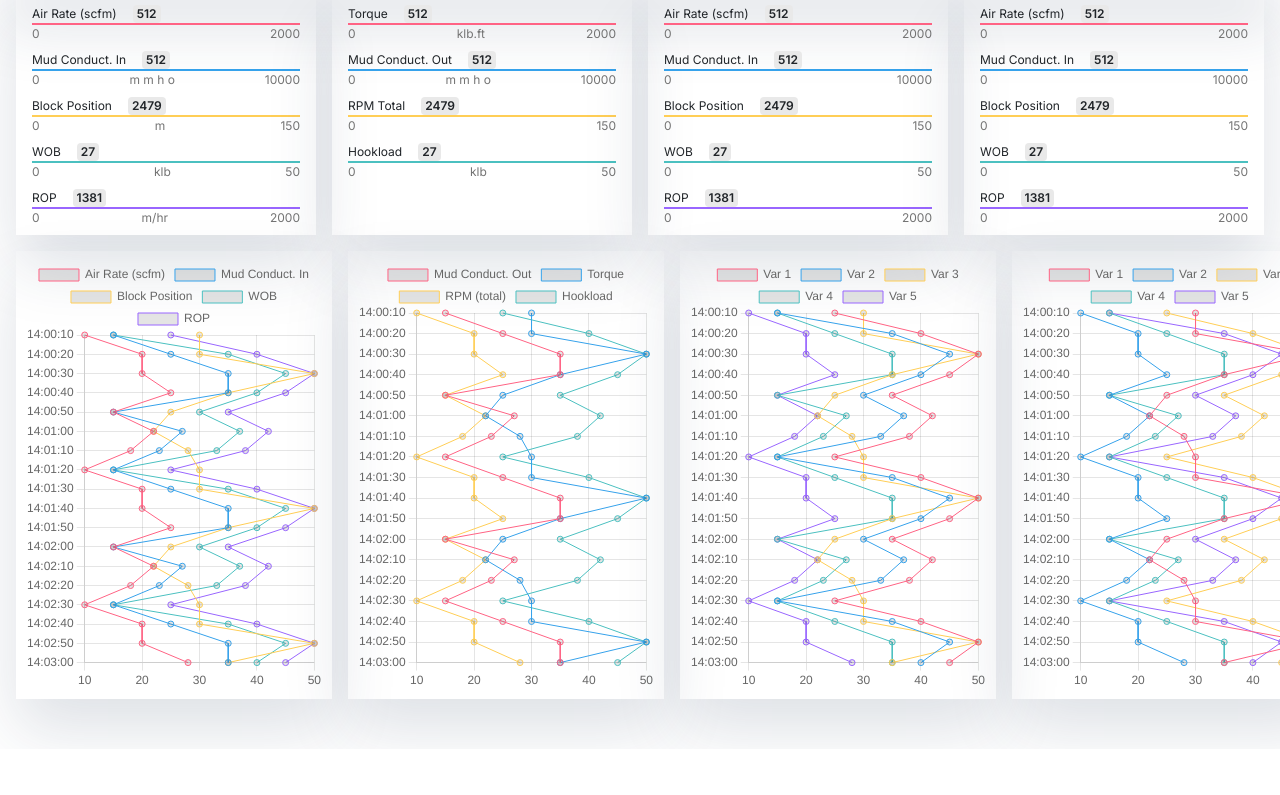
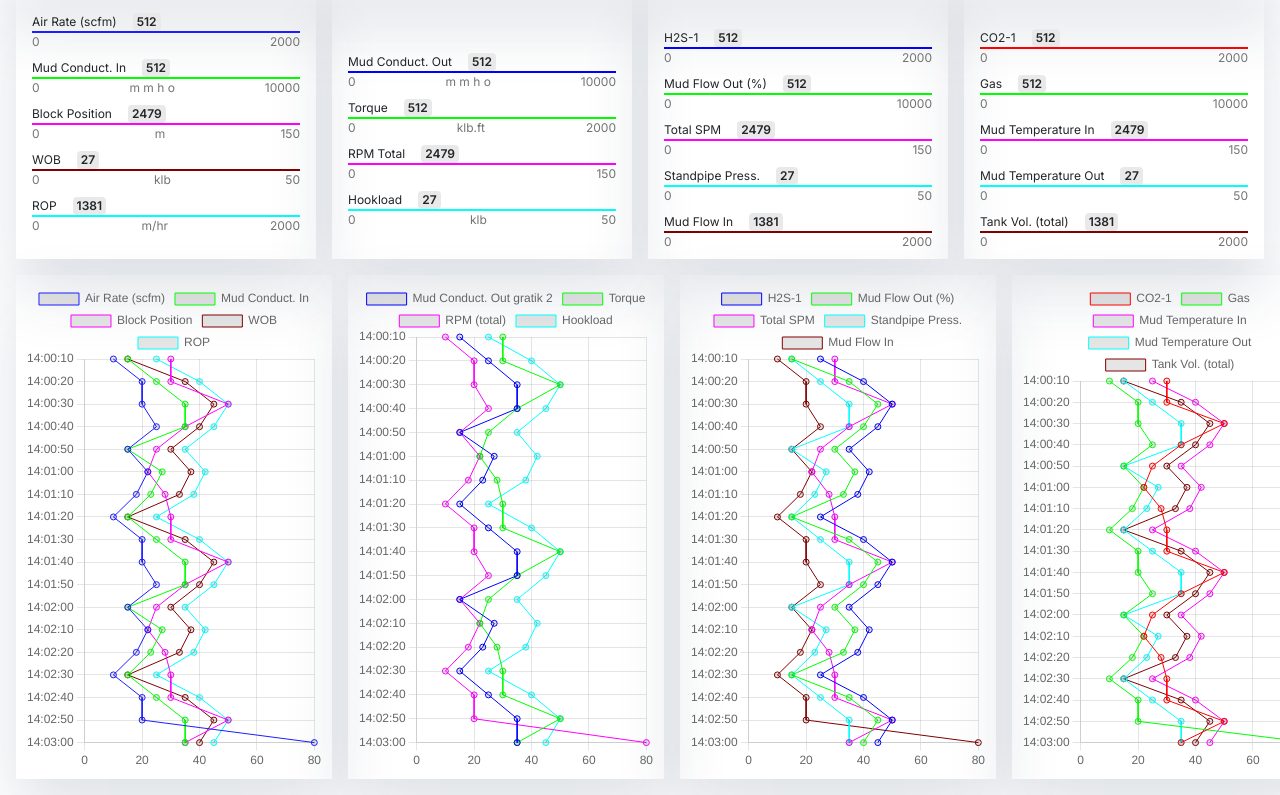
Before and after one commit to prasetyoedi/Dashboard-PDU-master, a plain HTML site: page dashboard.html in a window 1280 px wide. Shown: the part 51-846 px from the top of the page. Before the commit the page ends 800 px from the top, so only its background shows below. Drawn offline with nearby package versions, Linux system fonts and the light colour scheme.

Commit message:
update chart js

```diff
--- a/dashboard.html
+++ b/dashboard.html
@@ -46,11 +46,11 @@
         <!-- Legenda chart 1 -->
         <div class="w-100 shadow-box px-3 py-2">
             <div class="mb-2">
-                <div class="d-flex align-items-center gap-3">
+                <div class="d-flex align-items-center gap-3 mt-2">
                     <span class="bodytext">Air Rate (scfm)</span>
                     <div class="tag">512</div>
                 </div>
-                <div style="height: 2px; background-color: rgba(255, 99, 132, 1);"></div>
+                <div style="height: 2px; background-color: #1d1dff;"></div>
                 <div class="d-flex align-items-center justify-content-between">
                     <span class="bodytext gray">0</span>
                     <span class="bodytext gray">2000</span>
@@ -61,7 +61,7 @@
                     <span class="bodytext">Mud Conduct. In</span>
                     <div class="tag">512</div>
                 </div>
-                <div style="height: 2px; background-color: rgba(54, 162, 235, 1);"></div>
+                <div style="height: 2px; background-color:#00ff00;"></div>
                 <div class="d-flex align-items-center justify-content-between">
                     <span class="bodytext gray">0</span>
                     <span class="bodytext gray">m m h o</span>
@@ -73,7 +73,7 @@
                     <span class="bodytext">Block Position</span>
                     <div class="tag">2479</div>
                 </div>
-                <div style="height: 2px; background-color: rgba(255, 206, 86, 1);"></div>
+                <div style="height: 2px; background-color: #ff00ff;"></div>
                 <div class="d-flex align-items-center justify-content-between">
                     <span class="bodytext gray">0</span>
                     <span class="bodytext gray">m</span>
@@ -85,7 +85,7 @@
                     <span class="bodytext">WOB</span>
                     <div class="tag">27</div>
                 </div>
-                <div style="height: 2px; background-color: rgba(75, 192, 192, 1);"></div>
+                <div style="height: 2px; background-color: #800000;"></div>
                 <div class="d-flex align-items-center justify-content-between">
                     <span class="bodytext gray">0</span>
                     <span class="bodytext gray">klb</span>
@@ -97,7 +97,7 @@
                     <span class="bodytext">ROP</span>
                     <div class="tag">1381</div>
                 </div>
-                <div style="height: 2px; background-color: rgba(153, 102, 255, 1);"></div>
+                <div style="height: 2px; background-color: #00ffff;"></div>
                 <div class="d-flex align-items-center justify-content-between">
                     <span class="bodytext gray">0</span>
                     <span class="bodytext gray">m/hr</span>
@@ -109,35 +109,37 @@
         <!-- Legenda chart 2 -->
         <div class="w-100 shadow-box px-3 py-2">
             <div class="mb-2">
+                <div class="d-flex align-items-center gap-3 mt-5">
+                    <span class="bodytext">Mud Conduct. Out</span>
+                    <div class="tag">512</div>
+                </div>
+                <div style="height: 2px; background-color: #0000ff;"></div>
+                <div class="d-flex align-items-center justify-content-between">
+                    <span class="bodytext gray">0</span>
+                    <span class="bodytext gray">m m h o</span>
+                    <span class="bodytext gray">10000</span>
+                </div>
+            </div>
+
+            <div class="mb-2">
                 <div class="d-flex align-items-center gap-3">
                     <span class="bodytext">Torque</span>
                     <div class="tag">512</div>
                 </div>
-                <div style="height: 2px; background-color: rgba(255, 99, 132, 1);"></div>
+                <div style="height: 2px; background-color: #00ff00;"></div>
                 <div class="d-flex align-items-center justify-content-between">
                     <span class="bodytext gray">0</span>
                     <span class="bodytext gray">klb.ft</span>
                     <span class="bodytext gray">2000</span>
                 </div>
             </div>
-            <div class="mb-2">
-                <div class="d-flex align-items-center gap-3">
-                    <span class="bodytext">Mud Conduct. Out</span>
-                    <div class="tag">512</div>
-                </div>
-                <div style="height: 2px; background-color: rgba(54, 162, 235, 1);"></div>
-                <div class="d-flex align-items-center justify-content-between">
-                    <span class="bodytext gray">0</span>
-                    <span class="bodytext gray">m m h o</span>
-                    <span class="bodytext gray">10000</span>
-                </div>
-            </div>
+
             <div class="mb-2">
                 <div class="d-flex align-items-center gap-3">
                     <span class="bodytext">RPM Total</span>
                     <div class="tag">2479</div>
                 </div>
-                <div style="height: 2px; background-color: rgba(255, 206, 86, 1);"></div>
+                <div style="height: 2px; background-color: #ff00ff"></div>
                 <div class="d-flex align-items-center justify-content-between">
                     <span class="bodytext gray">0</span>
                     <span class="bodytext gray">150</span>
@@ -148,7 +150,7 @@
                     <span class="bodytext">Hookload</span>
                     <div class="tag">27</div>
                 </div>
-                <div style="height: 2px; background-color: rgba(75, 192, 192, 1);"></div>
+                <div style="height: 2px; background-color: #00ffff"></div>
                 <div class="d-flex align-items-center justify-content-between">
                     <span class="bodytext gray">0</span>
                     <span class="bodytext gray">klb</span>
@@ -160,11 +162,11 @@
         <!-- Legenda chart 3 -->
         <div class="w-100 shadow-box px-3 py-2">
             <div class="mb-2">
-                <div class="d-flex align-items-center gap-3">
-                    <span class="bodytext">Air Rate (scfm)</span>
+                <div class="d-flex align-items-center gap-3 mt-4">
+                    <span class="bodytext">H2S-1</span>
                     <div class="tag">512</div>
                 </div>
-                <div style="height: 2px; background-color: rgba(255, 99, 132, 1);"></div>
+                <div style="height: 2px; background-color: #0000ff;"></div>
                 <div class="d-flex align-items-center justify-content-between">
                     <span class="bodytext gray">0</span>
                     <span class="bodytext gray">2000</span>
@@ -172,10 +174,10 @@
             </div>
             <div class="mb-2">
                 <div class="d-flex align-items-center gap-3">
-                    <span class="bodytext">Mud Conduct. In</span>
+                    <span class="bodytext">Mud Flow Out (%)</span>
                     <div class="tag">512</div>
                 </div>
-                <div style="height: 2px; background-color: rgba(54, 162, 235, 1);"></div>
+                <div style="height: 2px; background-color: #00ff00;"></div>
                 <div class="d-flex align-items-center justify-content-between">
                     <span class="bodytext gray">0</span>
                     <span class="bodytext gray">10000</span>
@@ -183,10 +185,10 @@
             </div>
             <div class="mb-2">
                 <div class="d-flex align-items-center gap-3">
-                    <span class="bodytext">Block Position</span>
+                    <span class="bodytext">Total SPM</span>
                     <div class="tag">2479</div>
                 </div>
-                <div style="height: 2px; background-color: rgba(255, 206, 86, 1);"></div>
+                <div style="height: 2px; background-color: #ff00ff;"></div>
                 <div class="d-flex align-items-center justify-content-between">
                     <span class="bodytext gray">0</span>
                     <span class="bodytext gray">150</span>
@@ -194,10 +196,10 @@
             </div>
             <div class="mb-2">
                 <div class="d-flex align-items-center gap-3">
-                    <span class="bodytext">WOB</span>
+                    <span class="bodytext">Standpipe Press.</span>
                     <div class="tag">27</div>
                 </div>
-                <div style="height: 2px; background-color: rgba(75, 192, 192, 1);"></div>
+                <div style="height: 2px; background-color: #00ffff"></div>
                 <div class="d-flex align-items-center justify-content-between">
                     <span class="bodytext gray">0</span>
                     <span class="bodytext gray">50</span>
@@ -205,10 +207,10 @@
             </div>
             <div>
                 <div class="d-flex align-items-center gap-3">
-                    <span class="bodytext">ROP</span>
+                    <span class="bodytext">Mud Flow In</span>
                     <div class="tag">1381</div>
                 </div>
-                <div style="height: 2px; background-color: rgba(153, 102, 255, 1);"></div>
+                <div style="height: 2px; background-color: #800000"></div>
                 <div class="d-flex align-items-center justify-content-between">
                     <span class="bodytext gray">0</span>
                     <span class="bodytext gray">2000</span>
@@ -219,11 +221,11 @@
         <!-- Legenda chart 4 -->
         <div class="w-100 shadow-box px-3 py-2">
             <div class="mb-2">
-                <div class="d-flex align-items-center gap-3">
-                    <span class="bodytext">Air Rate (scfm)</span>
+                <div class="d-flex align-items-center gap-3 mt-4">
+                    <span class="bodytext">CO2-1</span>
                     <div class="tag">512</div>
                 </div>
-                <div style="height: 2px; background-color: rgba(255, 99, 132, 1);"></div>
+                <div style="height: 2px; background-color: #ff0000;"></div>
                 <div class="d-flex align-items-center justify-content-between">
                     <span class="bodytext gray">0</span>
                     <span class="bodytext gray">2000</span>
@@ -231,10 +233,10 @@
             </div>
             <div class="mb-2">
                 <div class="d-flex align-items-center gap-3">
-                    <span class="bodytext">Mud Conduct. In</span>
+                    <span class="bodytext">Gas</span>
                     <div class="tag">512</div>
                 </div>
-                <div style="height: 2px; background-color: rgba(54, 162, 235, 1);"></div>
+                <div style="height: 2px; background-color: #00ff00"></div>
                 <div class="d-flex align-items-center justify-content-between">
                     <span class="bodytext gray">0</span>
                     <span class="bodytext gray">10000</span>
@@ -242,10 +244,10 @@
             </div>
             <div class="mb-2">
                 <div class="d-flex align-items-center gap-3">
-                    <span class="bodytext">Block Position</span>
+                    <span class="bodytext">Mud Temperature In</span>
                     <div class="tag">2479</div>
                 </div>
-                <div style="height: 2px; background-color: rgba(255, 206, 86, 1);"></div>
+                <div style="height: 2px; background-color: #ff00ff"></div>
                 <div class="d-flex align-items-center justify-content-between">
                     <span class="bodytext gray">0</span>
                     <span class="bodytext gray">150</span>
@@ -253,10 +255,10 @@
             </div>
             <div class="mb-2">
                 <div class="d-flex align-items-center gap-3">
-                    <span class="bodytext">WOB</span>
+                    <span class="bodytext">Mud Temperature Out</span>
                     <div class="tag">27</div>
                 </div>
-                <div style="height: 2px; background-color: rgba(75, 192, 192, 1);"></div>
+                <div style="height: 2px; background-color: #00ffff"></div>
                 <div class="d-flex align-items-center justify-content-between">
                     <span class="bodytext gray">0</span>
                     <span class="bodytext gray">50</span>
@@ -264,20 +266,20 @@
             </div>
             <div>
                 <div class="d-flex align-items-center gap-3">
-                    <span class="bodytext">ROP</span>
+                    <span class="bodytext">Tank Vol. (total)</span>
                     <div class="tag">1381</div>
                 </div>
-                <div style="height: 2px; background-color: rgba(153, 102, 255, 1);"></div>
-                <div class="d-flex align-items-center justify-content-between">
-                    <span class="bodytext gray">0</span>
-                    <span class="bodytext gray">2000</span>
-                </div>
+                <div style="height: 2px; background-color: #800000"></div>
+            </div>
+            <div class="d-flex align-items-center justify-content-between">
+                <span class="bodytext gray">0</span>
+                <span class="bodytext gray">2000</span>
             </div>
         </div>
-
+    </div>
     </div>
 
-    <div class="d-flex gap-3 p-3" style="height: 60vh">
+    <div class="d-flex gap-3 p-3" style="height: 67vh">
         <div class="shadow-box p-2 w-100">
             <canvas class="chart" id="myChart1"></canvas>
         </div>
--- a/script.js
+++ b/script.js
@@ -17,9 +17,8 @@ while (start <= end) {
 
 console.log(waktu);
 
-
 // Data untuk setiap variabel pada setiap chart
-var dataVar1 = [10, 20, 20, 25, 15, 22, 18, 10, 20, 20, 25, 15, 22, 18, 10, 20, 20, 28];
+var dataVar1 = [10, 20, 20, 25, 15, 22, 18, 10, 20, 20, 25, 15, 22, 18, 10, 20, 20, 80];
 var dataVar2 = [15, 25, 35, 35, 15, 27, 23, 15, 25, 35, 35, 15, 27, 23, 15, 25, 35, 35];
 var dataVar3 = [30, 30, 50, 35, 25, 22, 28, 30, 30, 50, 35, 25, 22, 28, 30, 30, 50, 35];
 var dataVar4 = [15, 35, 45, 40, 30, 37, 33, 15, 35, 45, 40, 30, 37, 33, 15, 35, 45, 40];
@@ -34,31 +33,31 @@ var myChart1 = new Chart(ctx1, {
         datasets: [{
             label: 'Air Rate (scfm)',
             data: dataVar1,
-            borderColor: 'rgba(255, 99, 132, 1)',
+            borderColor: '#1d1dff',
             borderWidth: 1,
             fill: false
         }, {
             label: 'Mud Conduct. In',
             data: dataVar2,
-            borderColor: 'rgba(54, 162, 235, 1)',
+            borderColor: '#00ff00',
             borderWidth: 1,
             fill: false
         }, {
             label: 'Block Position',
             data: dataVar3,
-            borderColor: 'rgba(255, 206, 86, 1)',
+            borderColor: '#ff00ff',
             borderWidth: 1,
             fill: false
         }, {
             label: 'WOB',
             data: dataVar4,
-            borderColor: 'rgba(75, 192, 192, 1)',
+            borderColor: '#800000',
             borderWidth: 1,
             fill: false
         }, {
             label: 'ROP',
             data: dataVar5,
-            borderColor: 'rgba(153, 102, 255, 1)',
+            borderColor: '#00ffff',
             borderWidth: 1,
             fill: false
         }]
@@ -66,7 +65,6 @@ var myChart1 = new Chart(ctx1, {
     options: {
         maintainAspectRatio: false,
         indexAxis: 'y',
-
     }
 });
 
@@ -76,27 +74,27 @@ var myChart2 = new Chart(ctx2, {
     data: {
         labels: waktu,
         datasets: [{
-            label: 'Mud Conduct. Out',
+            label: 'Mud Conduct. Out gratik 2',
             data: dataVar2,
-            borderColor: 'rgba(255, 99, 132, 1)',
+            borderColor: '#0000ff',
             borderWidth: 1,
             fill: false
         }, {
             label: 'Torque',
             data: dataVar3,
-            borderColor: 'rgba(54, 162, 235, 1)',
+            borderColor: '#00ff00',
             borderWidth: 1,
             fill: false
         }, {
             label: 'RPM (total)',
             data: dataVar1,
-            borderColor: 'rgba(255, 206, 86, 1)',
+            borderColor: '#ff00ff',
             borderWidth: 1,
             fill: false
         }, {
             label: 'Hookload',
             data: dataVar5,
-            borderColor: 'rgba(75, 192, 192, 1)',
+            borderColor: '#00ffff',
             borderWidth: 1,
             fill: false
         }]
@@ -114,33 +112,33 @@ var myChart3 = new Chart(ctx3, {
     data: {
         labels: waktu,
         datasets: [{
-            label: 'Var 1',
+            label: 'H2S-1',
             data: dataVar5,
-            borderColor: 'rgba(255, 99, 132, 1)',
+            borderColor: '#0000ff',
             borderWidth: 1,
             fill: false
         }, {
-            label: 'Var 2',
+            label: 'Mud Flow Out (%)',
             data: dataVar4,
-            borderColor: 'rgba(54, 162, 235, 1)',
+            borderColor: '#00ff00',
             borderWidth: 1,
             fill: false
         }, {
-            label: 'Var 3',
+            label: 'Total SPM',
             data: dataVar3,
-            borderColor: 'rgba(255, 206, 86, 1)',
+            borderColor: '#ff00ff',
             borderWidth: 1,
             fill: false
         }, {
-            label: 'Var 4',
+            label: 'Standpipe Press.',
             data: dataVar2,
-            borderColor: 'rgba(75, 192, 192, 1)',
+            borderColor: '#00ffff',
             borderWidth: 1,
             fill: false
         }, {
-            label: 'Var 5',
+            label: 'Mud Flow In',
             data: dataVar1,
-            borderColor: 'rgba(153, 102, 255, 1)',
+            borderColor: '#800000',
             borderWidth: 1,
             fill: false
         }]
@@ -158,33 +156,33 @@ var myChart4 = new Chart(ctx4, {
     data: {
         labels: waktu,
         datasets: [{
-            label: 'Var 1',
+            label: 'CO2-1',
             data: dataVar3,
-            borderColor: 'rgba(255, 99, 132, 1)',
+            borderColor: '#ff0000',
             borderWidth: 1,
             fill: false
         }, {
-            label: 'Var 2',
+            label: 'Gas',
             data: dataVar1,
-            borderColor: 'rgba(54, 162, 235, 1)',
+            borderColor: '#00ff00',
             borderWidth: 1,
             fill: false
         }, {
-            label: 'Var 3',
+            label: 'Mud Temperature In',
             data: dataVar5,
-            borderColor: 'rgba(255, 206, 86, 1)',
+            borderColor: '#ff00ff',
             borderWidth: 1,
             fill: false
         }, {
-            label: 'Var 4',
+            label: 'Mud Temperature Out',
             data: dataVar2,
-            borderColor: 'rgba(75, 192, 192, 1)',
+            borderColor: '#00ffff',
             borderWidth: 1,
             fill: false
         }, {
-            label: 'Var 5',
+            label: 'Tank Vol. (total)',
             data: dataVar4,
-            borderColor: 'rgba(153, 102, 255, 1)',
+            borderColor: '#800000',
             borderWidth: 1,
             fill: false
         }]
```
